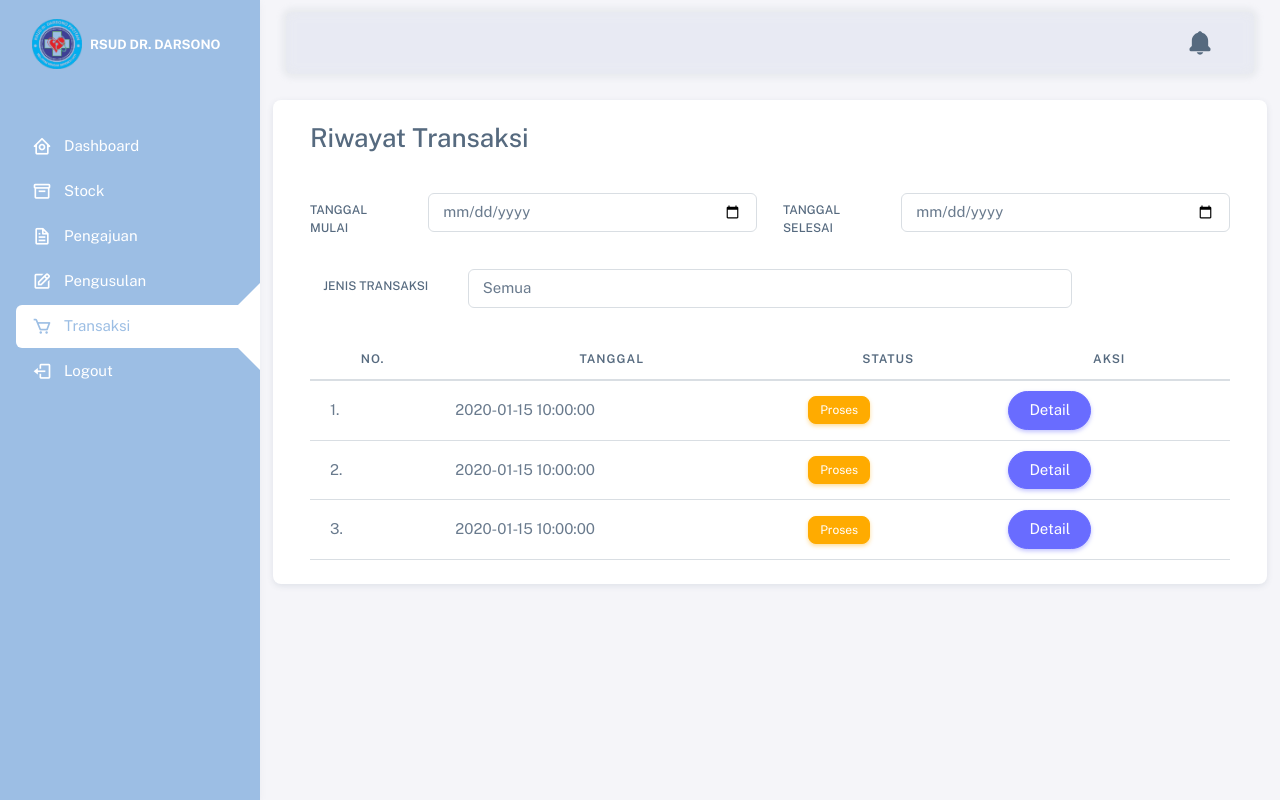
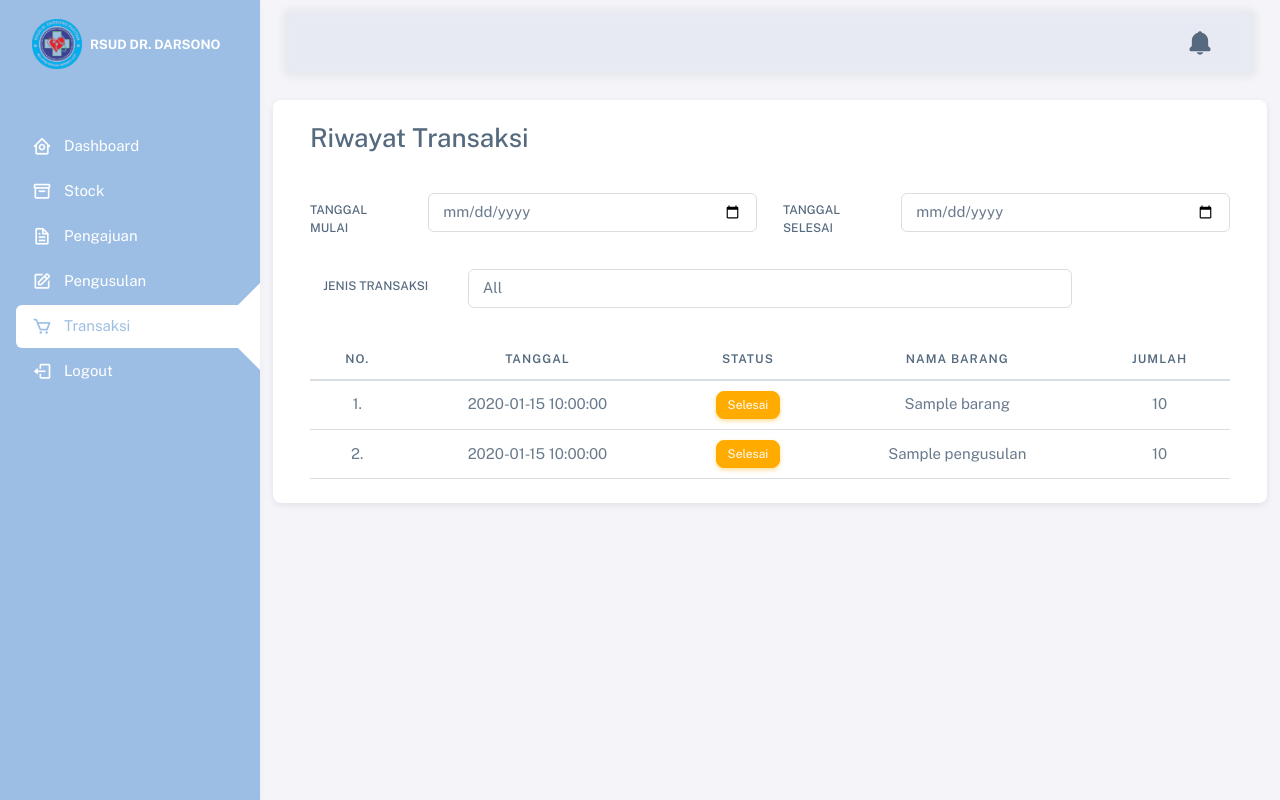
Before and after one commit to herjatiaji/FE-Hospital-Management, a Flask app: page /staff_ruangan/transaksi in a window 1280 px wide. Run offline with Flask 3, Linux system fonts and the light colour scheme; a database or web service that is not in the repository returns one stand-in record (values such as "Sample title"); data that the repository does not hold is empty; some libraries are stand-ins or nearby versions.

Commit message:
fix filtering & table

```diff
--- a/app.py
+++ b/app.py
@@ -358,23 +358,21 @@ def transaksi():
 
     transactions = []
     # Add the logic to process your JSON data into the transactions list
-    for transaksi in data.get("kepala_bagian_transaksi", []):
+    for transaksi in data.get("pengajuan_barang", []):
+        transactions.append({
+            "no": transaksi["_id"],
+            "tanggal": transaksi["tanggal_pengajuan"],
+            "status": transaksi["status"],
+            "nama_barang": transaksi["nama_barang"],
+            "jumlah": transaksi["jumlah"]
+        })
+    for transaksi in data.get("pengusulan", []):
         transactions.append({
             "no": transaksi["_id"],
             "tanggal": transaksi["tanggal_pengusulan"],
-            "status": "Selesai" if transaksi["is_verif"] else "Proses",
-        })
-    for transaksi in data.get("sub_bag_transaksi", []):
-        transactions.append({
-            "no": transaksi["_id"],
-            "tanggal": transaksi["tanggal_pengusulan"],
-            "status": "Selesai" if transaksi["is_verif"] else "Proses",
-        })
-    for transaksi in data.get("verifikasi_transaksi", []):
-        transactions.append({
-            "no": transaksi["_id"],
-            "tanggal": transaksi["tanggal_pengusulan"],
-            "status": "Selesai" if transaksi["is_verif"] else "Proses",
+            "status": transaksi["status"],
+            "nama_barang": transaksi["nama_barang"],
+            "jumlah": transaksi.get("jumlah_diterima", 0)  # Default to 0 if not present
         })
 
     return render_template(
--- a/templates/pages/staff_ruangan/transaksi.html
+++ b/templates/pages/staff_ruangan/transaksi.html
@@ -30,9 +30,10 @@
                             <label for="status" class="col-sm-2 col-form-label text-center">Jenis Transaksi</label>
                             <div class="col-sm-8">
                                 <select class="form-control" id="status">
-                                    <option value="all">Semua</option>
-                                    <option value="Proses">Proses</option>
-                                    <option value="Selesai">Selesai</option>
+                                    <option value="all">All</option>
+                                    <option value="Decline">Decline</option>
+                                    <option value="Pending">Pending</option>
+                                    <option value="Success">Success</option>
                                 </select>
                             </div>
                         </div>
@@ -45,22 +46,22 @@
                                 <th>No.</th>
                                 <th>Tanggal</th>
                                 <th>Status</th>
-                                <th>Aksi</th>
+                                <th>Nama Barang</th>
+                                <th>Jumlah</th>
                             </tr>
                         </thead>
                         <tbody id="transactionTableBody">
                             {% for transaction in data %}
                             <tr>
-                                <td>{{ loop.index }}.</td>
-                                <td>{{ transaction.tanggal }}</td>
-                                <td>
-                                    <button class="btn btn-sm {{ 'btn-success' if transaction.status == 'Selesai' else 'btn-warning' }} rounded-3" data-status="{{ transaction.status }}">
+                                <td class="text-center">{{ loop.index }}.</td>
+                                <td class="text-center">{{ transaction.tanggal }}</td>
+                                <td class="text-center">
+                                    <button class="btn btn-sm {{ 'btn-success' if transaction.status == 'Success' else 'btn-warning' }} rounded-3" data-status="{{ transaction.status }}">
                                         {{ transaction.status }}
                                     </button>
                                 </td>
-                                <td>
-                                    <a href="{{ url_for('detail_transaksi', transaction_id=transaction.no) }}" class="btn btn-primary rounded-pill">Detail</a>
-                                </td>
+                                <td class="text-center">{{ transaction.nama_barang }}</td>
+                                <td class="text-center">{{ transaction.jumlah }}</td>
                             </tr>
                             {% endfor %}
                         </tbody>
```
